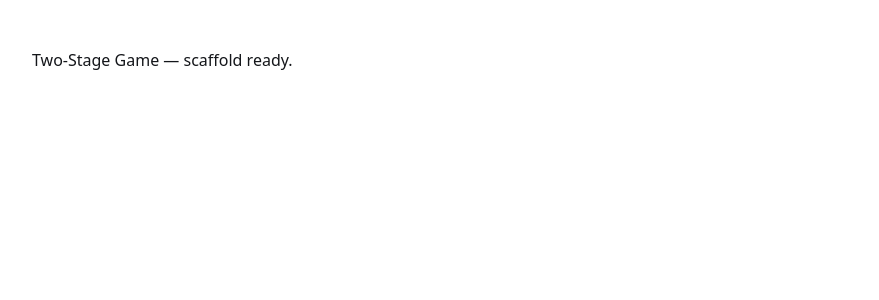
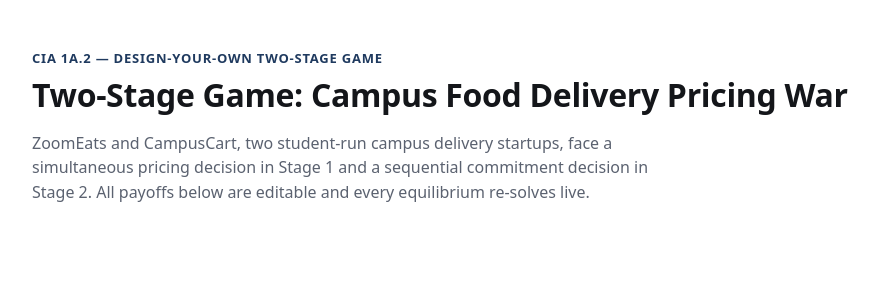
Before and after one commit to Aradhya648/Game-Theory-CIA, a React (Vite) app: page / in a window 1280 px wide. Shown: the top 300 px of the page, without its empty margins (152-1031 px from the left). Built offline with nearby package versions, Linux system fonts and the light colour scheme.

Commit message:
M3: design tokens, typography, App shell header, Section/NumberField primitives

```diff
--- a/src/App.css
+++ b/src/App.css
@@ -1,5 +1,91 @@
 .app-shell {
   max-width: 960px;
   margin: 0 auto;
-  padding: 32px 24px;
+  padding: var(--space-5) var(--space-3) var(--space-5);
 }
+
+.app-header {
+  padding-bottom: var(--space-5);
+}
+
+.app-header__eyebrow {
+  font-size: 13px;
+  font-weight: 600;
+  letter-spacing: 0.06em;
+  text-transform: uppercase;
+  color: var(--accent);
+  margin: 0 0 var(--space-1);
+}
+
+.app-header__title {
+  font-size: 32px;
+  line-height: 1.2;
+  letter-spacing: -0.01em;
+}
+
+.app-header__subtitle {
+  margin-top: var(--space-2);
+  color: var(--text-muted);
+  font-size: 16px;
+  max-width: 640px;
+}
+
+/* Section primitive */
+
+.section {
+  padding: var(--space-5) 0;
+  border-top: 1px solid var(--border);
+}
+
+.section__head {
+  margin-bottom: var(--space-3);
+}
+
+.section__eyebrow {
+  font-size: 12px;
+  font-weight: 600;
+  letter-spacing: 0.06em;
+  text-transform: uppercase;
+  color: var(--text-muted);
+  margin: 0 0 var(--space-1);
+}
+
+.section__title {
+  font-size: 22px;
+}
+
+.section__subtitle {
+  margin-top: var(--space-1);
+  color: var(--text-muted);
+  font-size: 15px;
+  max-width: 620px;
+}
+
+/* NumberField primitive */
+
+.number-field {
+  display: inline-flex;
+  flex-direction: column;
+  gap: 4px;
+}
+
+.number-field__label {
+  font-size: 12px;
+  color: var(--text-muted);
+}
+
+.number-field__input {
+  width: 64px;
+  font-family: var(--font-mono);
+  font-size: 15px;
+  padding: 4px 6px;
+  border: 1px solid var(--border-strong);
+  border-radius: 4px;
+  color: var(--text);
+  background: var(--bg);
+}
+
+.number-field__input:focus-visible {
+  outline: 2px solid var(--accent);
+  outline-offset: 1px;
+}
--- a/src/App.jsx
+++ b/src/App.jsx
@@ -3,7 +3,15 @@ import './App.css'
 function App() {
   return (
     <div className="app-shell">
-      <p>Two-Stage Game — scaffold ready.</p>
+      <header className="app-header">
+        <p className="app-header__eyebrow">CIA 1A.2 — Design-Your-Own Two-Stage Game</p>
+        <h1 className="app-header__title">Two-Stage Game: Campus Food Delivery Pricing War</h1>
+        <p className="app-header__subtitle">
+          ZoomEats and CampusCart, two student-run campus delivery startups, face a simultaneous
+          pricing decision in Stage 1 and a sequential commitment decision in Stage 2. All payoffs
+          below are editable and every equilibrium re-solves live.
+        </p>
+      </header>
     </div>
   )
 }
--- a/src/index.css
+++ b/src/index.css
@@ -1,10 +1,73 @@
+:root {
+  --bg: #ffffff;
+  --text: #14161a;
+  --text-muted: #5b6270;
+  --border: #dfe3e8;
+  --border-strong: #b9c0cb;
+  --accent: #1f3a5f;
+  --accent-bg: rgba(31, 58, 95, 0.06);
+  --equilibrium: #0f6b3c;
+  --equilibrium-bg: #eaf5ee;
+  --surface: #f7f8fa;
+  --radius: 6px;
+
+  --space-1: 8px;
+  --space-2: 16px;
+  --space-3: 24px;
+  --space-4: 32px;
+  --space-5: 48px;
+
+  --font-sans: ui-sans-serif, system-ui, -apple-system, 'Segoe UI', Roboto, Helvetica, Arial, sans-serif;
+  --font-mono: ui-monospace, SFMono-Regular, Menlo, Consolas, monospace;
+}
+
+@media (prefers-color-scheme: dark) {
+  :root {
+    --bg: #14161a;
+    --text: #e8eaed;
+    --text-muted: #9aa1ac;
+    --border: #2c2f36;
+    --border-strong: #40444d;
+    --accent: #8fa8c9;
+    --accent-bg: rgba(143, 168, 201, 0.1);
+    --equilibrium: #4fbf83;
+    --equilibrium-bg: rgba(79, 191, 131, 0.12);
+    --surface: #1b1e24;
+  }
+}
+
 * {
   box-sizing: border-box;
 }
 
 body {
   margin: 0;
-  font: 16px/1.5 system-ui, -apple-system, 'Segoe UI', Roboto, sans-serif;
-  color: #14161a;
-  background: #ffffff;
+  font: 16px/1.55 var(--font-sans);
+  color: var(--text);
+  background: var(--bg);
+  -webkit-font-smoothing: antialiased;
 }
+
+h1, h2, h3, h4 {
+  font-family: var(--font-sans);
+  font-weight: 600;
+  color: var(--text);
+  margin: 0;
+}
+
+p {
+  margin: 0;
+}
+
+ul {
+  margin: 0;
+  padding-left: 1.1em;
+}
+
+textarea, input, button {
+  font-family: inherit;
+}
+
+::selection {
+  background: var(--accent-bg);
+}
```
Also changed, not shown: src/components/NumberField.jsx (added, +17 -0 lines), src/components/Section.jsx (added, +12 -0 lines).
